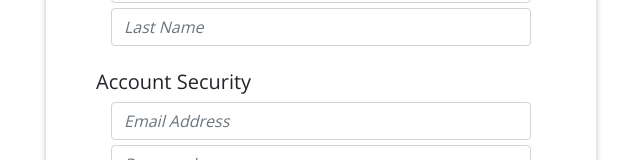
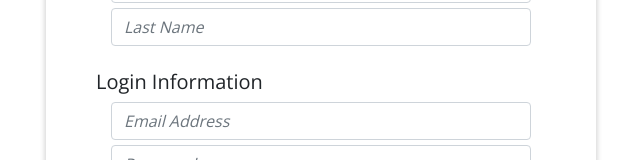
Before and after one commit to lenayj/RIO, a React (Create React App) app: page /signup in a window 1280 px wide. Shown: the part 214-374 px from the top of the page, without its empty margins (319-959 px from the left). Built offline with nearby package versions, Linux system fonts and the light colour scheme.

Commit message:
Signup field rename

```diff
--- a/src/components/login/Signup.js
+++ b/src/components/login/Signup.js
@@ -57,7 +57,7 @@ function SignUp () {
 
                   <div>
                     <div className="part-header">
-                      <h5>Account Security</h5>
+                      <h5>Login Information</h5>
                     </div>
                     <div className="form-input">
                       <div className="col-md-12">
```
